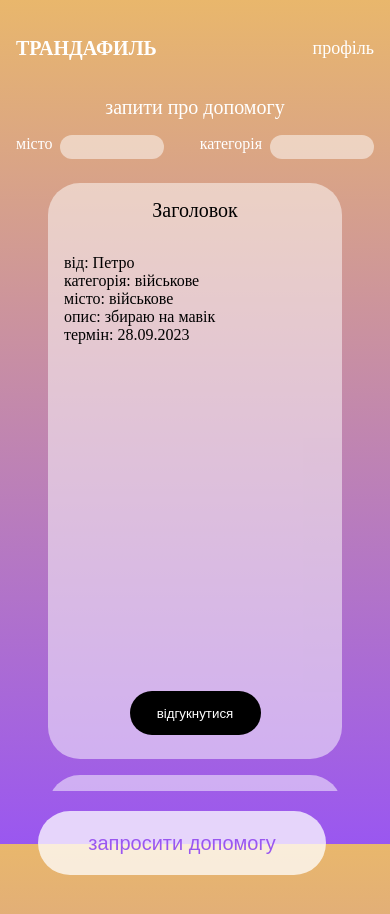
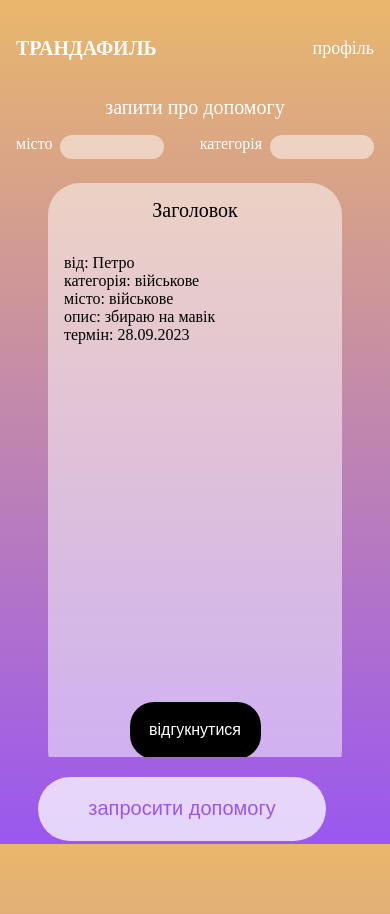
Before and after one commit to mmaksymko/BEST-HACKath0n, a Vue app in the folder main_task/vue-front/: page / in a window 390 px wide. Shown: the top 914 px of the page. Built offline with nearby package versions, Linux system fonts and the light colour scheme.

Commit message:
add adaptation for main page

```diff
--- a/main_task/vue-front/src/components/LogInPopup.vue
+++ b/main_task/vue-front/src/components/LogInPopup.vue
@@ -3,9 +3,6 @@ import { useRouter } from 'vue-router';
 import { addUserVis, setPopupVisibility} from "@/visibilityvars";
 const router = useRouter();
 
-function redirectToOtherPage() {
-    router.push('/revenues');
-}
 </script>
 
 <template>
--- a/main_task/vue-front/src/components/Request.vue
+++ b/main_task/vue-front/src/components/Request.vue
@@ -52,11 +52,40 @@ const route = useRoute();
 
 
 /*--------------------------------adaptation--------------------------------*/
-@media screen and (max-width: 1280px) {
-  .credits__container {
-    gap: 3rem;
-    padding: 0 3rem;
-  }
+@media screen and (max-width:1620px) {
+    .request__container {
+        width: 28rem;
+    }
+}
+@media screen and (max-width:1520px) {
+    .request__container {
+        width: 26rem;
+    }
+}
+@media screen and (max-width:1400px) {
+    .request__container {
+        width: 24rem;
+    }
+}
+@media screen and (max-width:1320px) {
+    .request__container {
+        width: 22rem;
+    }
+}
+@media screen and (max-width: 1210px) {
+    .request__container {
+        width: 20rem;
+    }
+}
+@media screen and (max-width: 1090px) {
+    .request__container {
+        width: 18rem;
+    }
+}
+@media screen and (max-width: 940px) {
+    .request__container {
+        width: 17rem;
+    }
 }
 
 @media screen and (max-width: 920px) {
@@ -68,6 +97,8 @@ const route = useRoute();
     }
     .submit_help {
         width: 50%;
+        font-size: 1rem;
+        height: 4rem;
     }
 }
 
@@ -75,7 +106,7 @@ const route = useRoute();
     .request__container {
         border-radius: 2rem;
         width: 100%;
-        height: 36rem;
+        height: 37.5rem;
         padding: 1rem 1rem 1.5rem 1rem;
     }
 }
--- a/main_task/vue-front/src/components/SignUpPopup.vue
+++ b/main_task/vue-front/src/components/SignUpPopup.vue
@@ -2,17 +2,6 @@
 import { useRouter } from 'vue-router';
 import { ref } from 'vue';
 const router = useRouter();
-
-function redirectToOtherPage() {
-    router.push('/revenues');
-}
-const { addUser} = defineProps<{
-    setPopupVisibility: (vis: boolean) => void;
-    addUser: (firstNameParam: string, lastNameParam: string, emailParam:string, passwordParam:string, phoneParam:number) => void;
-}>()
-const handleSubmit = () => {
-    addUser(" ", " ", " ", " ", 123);
-};
 </script>
 
 <template>
@@ -22,7 +11,7 @@ const handleSubmit = () => {
                 <h3 id="addTransLoanDepPopup">Зареєструватися</h3>
             </div>
             <button type="button" class="close" id="closePopup" @click="$emit('closeSignUp')">✖</button>
-            <form class="input__group" @submit.prevent="handleSubmit">
+            <form class="input__group">
                 <div class="input__item">
                     <p class="form__item__title">ім'я</p>
                     <input required type="text" pattern="^[A-Za-zА-Яа-яІіЇїҐґЄє]{2,}$">
@@ -61,7 +50,7 @@ const handleSubmit = () => {
 
 <style scoped>
 .popup {
-    background-color: rgba(0, 0, 0, 0.8);
+    background-color: rgba(0, 0, 0, 0.4);
     width: 100%;
     height: 100%;
     position: absolute;
--- a/main_task/vue-front/src/views/HomeView.vue
+++ b/main_task/vue-front/src/views/HomeView.vue
@@ -133,14 +133,25 @@ input:focus {
     padding: 0 3rem;
   }
 }
-
+@media screen and (max-width: 1210px) {
+    .requests__container {
+        padding: 0 3rem;
+    }
+}
+@media screen and (max-width: 980px){
+  .requests__container {
+        padding: 0 2rem;
+    }
+    .filters__container {
+      padding: 0 4rem;
+    }
+}
 @media screen and (max-width: 920px) {
   .requests__container {
   display: flex;
   flex-direction: column;
   padding: 0rem 3rem;
   height: 45rem;
-  overflow-y: scroll;
   gap: 1rem;
 }
 .filters__header {
@@ -161,12 +172,18 @@ input:focus {
   display: flex;
   flex-direction: column;
   gap: 1rem;
+  font-size: 1rem;
 }
 }
 
+@media screen and (max-width: 750px){
+  .filters__container {
+    padding: 0 2rem;
+  }
+}
 @media screen and (max-width: 460px) {
   .requests__container {
-    height: 38rem;
+    height: 68%;
   }
   .filters__container {
     padding: 0 1rem;
```
